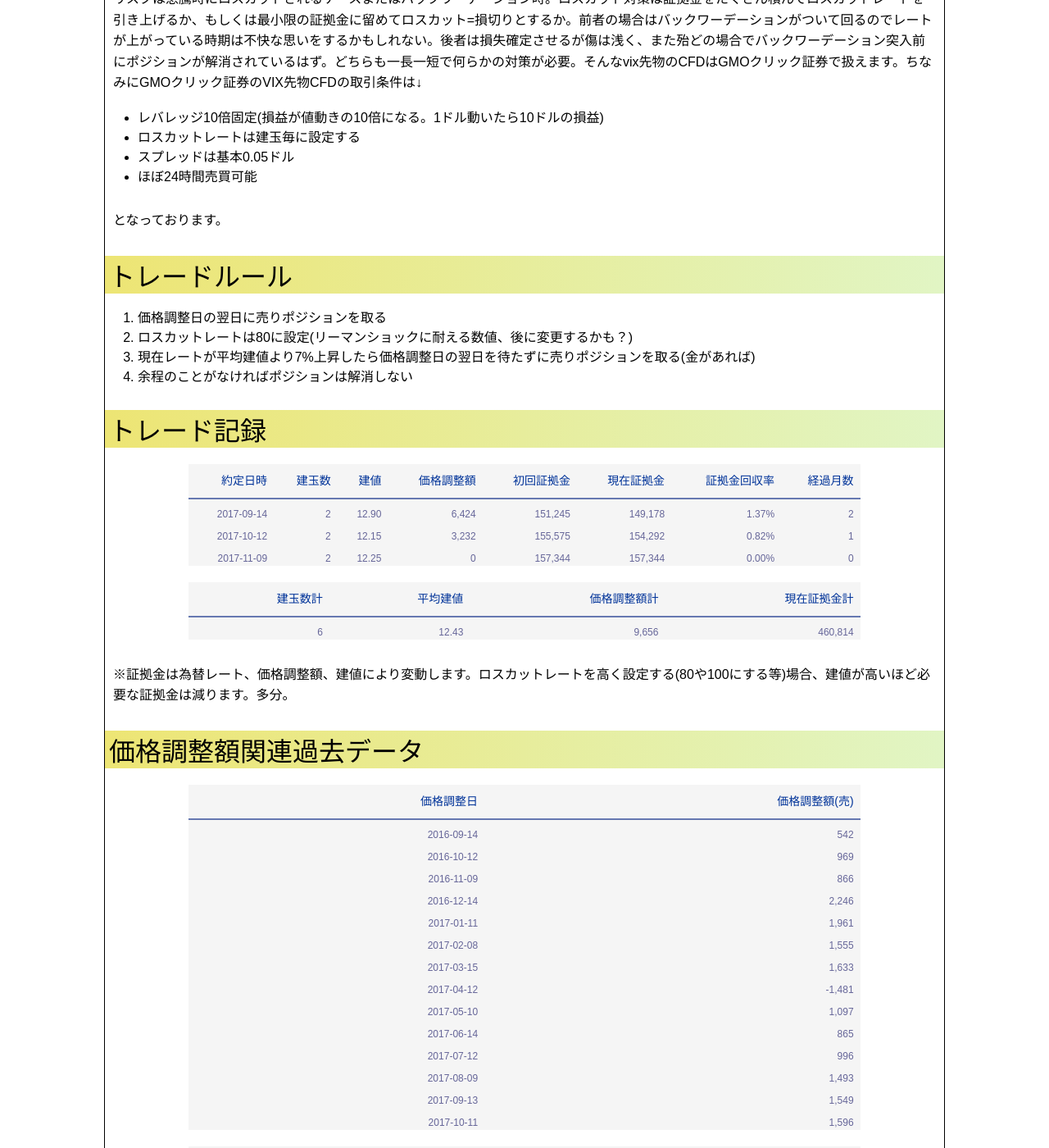
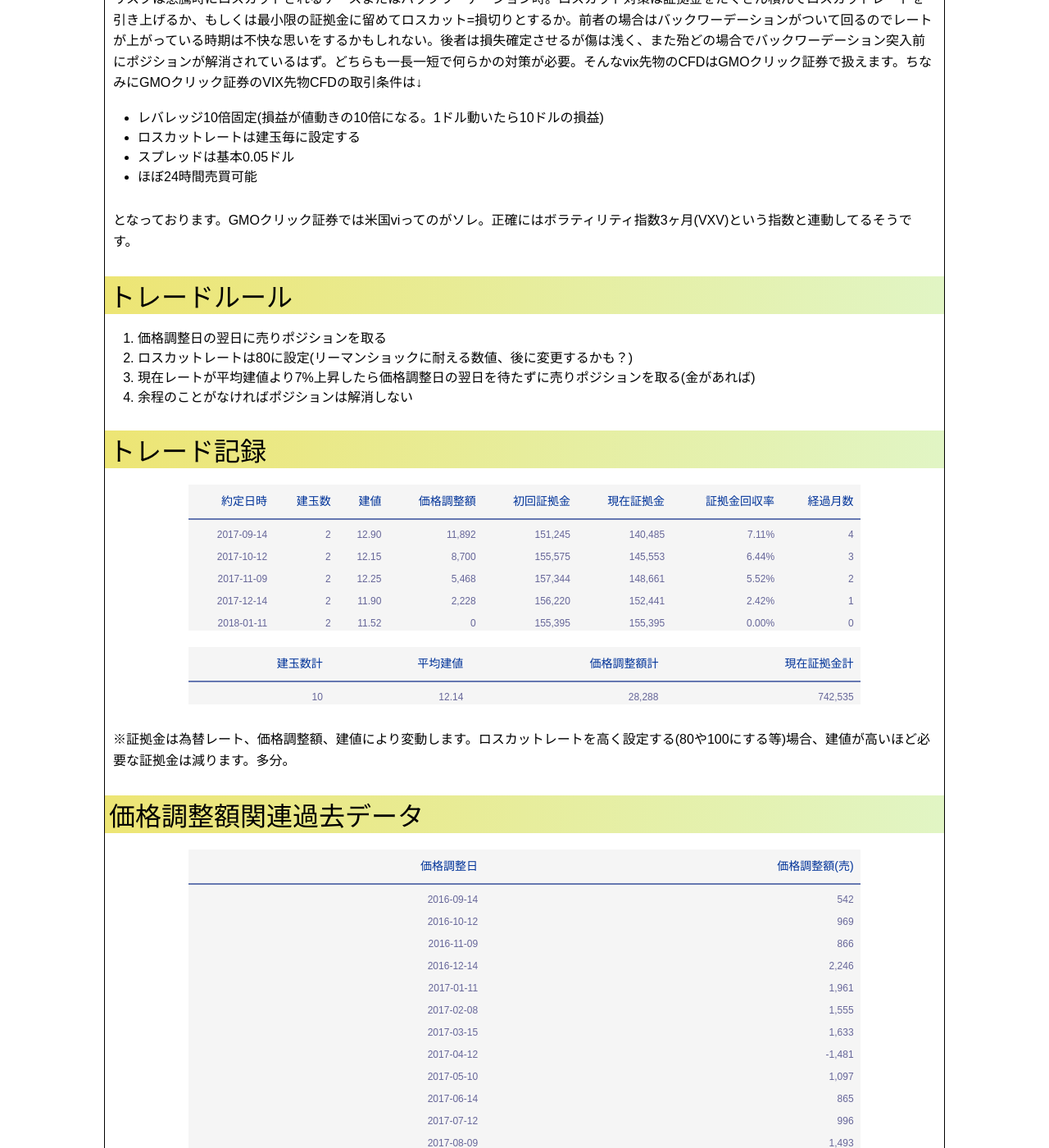
Before and after one commit to photoantenna/photoantenna.github.io, a Jekyll site: the page built from _posts/2017-01-26-vix.md, in a window 1280 px wide and 1400 px high, scrolled down 3454 px. Shown: the whole window at 82% size. Built offline with Jekyll 4.4.1, drawn with Linux system fonts in a browser that asks for light colours; some of the changed text lies outside the part shown.

Commit message:
vix更新

```diff
--- a/_posts/2017-01-26-vix.md
+++ b/_posts/2017-01-26-vix.md
@@ -8,7 +8,7 @@ tags: "投資"
 keywords: "VIX,米国vi,GMOクリック証券,CFD"
 table: true
 mokuji: true
-update: 2017-11-9
+update: 2018-1-11
 image:
   feature: money.jpg
 ---
@@ -61,7 +61,7 @@ VIX先物ではこのようなことが毎月繰り返される。コンタン
 - スプレッドは基本0.05ドル
 - ほぼ24時間売買可能
 
-となっております。
+となっております。GMOクリック証券では米国viってのがソレ。正確にはボラティリティ指数3ヶ月(VXV)という指数と連動してるそうです。
 
 ### トレードルール
 
@@ -74,13 +74,15 @@ VIX先物ではこのようなことが毎月繰り返される。コンタン
 
 |   約定日時 | 建玉数 |  建値 | 価格調整額 | 初回証拠金 | 現在証拠金 | 証拠金回収率 | 経過月数 |
 |-----------:|-------:|------:|-----------:|-----------:|-----------:|-------------:|---------:|
-| 2017-09-14 |      2 | 12.90 |      6,424 |    151,245 |    149,178 |        1.37% |        2 |
-| 2017-10-12 |      2 | 12.15 |      3,232 |    155,575 |    154,292 |        0.82% |        1 |
-| 2017-11-09 |      2 | 12.25 |          0 |    157,344 |    157,344 |        0.00% |        0 |
+| 2017-09-14 | 2      | 12.90 | 11,892     | 151,245    | 140,485    | 7.11%        | 4        |
+| 2017-10-12 | 2      | 12.15 | 8,700      | 155,575    | 145,553    | 6.44%        | 3        |
+| 2017-11-09 | 2      | 12.25 | 5,468      | 157,344    | 148,661    | 5.52%        | 2        |
+| 2017-12-14 | 2      | 11.90 | 2,228      | 156,220    | 152,441    | 2.42%        | 1        |
+| 2018-01-11 | 2      | 11.52 | 0          | 155,395    | 155,395    | 0.00%        | 0        |
 
 | 建玉数計 | 平均建値 | 価格調整額計 | 現在証拠金計 |
 |---------:|---------:|-------------:|-------------:|
-|        6 |    12.43 |        9,656 |      460,814 |
+| 10       | 12.14    | 28,288       | 742,535      |
 
 ※証拠金は為替レート、価格調整額、建値により変動します。ロスカットレートを高く設定する(80や100にする等)場合、建値が高いほど必要な証拠金は減ります。多分。
 
@@ -102,7 +104,9 @@ VIX先物ではこのようなことが毎月繰り返される。コンタン
 | 2017-08-09 |          1,493 |
 | 2017-09-13 |          1,549 |
 | 2017-10-11 |          1,596 |
+| 2017-12-13 |          1,620 |
+| 2018-01-10 | 1,114          |
 
 | 価格調整平均 | コンタンゴ回数 | バックワーデーション回数 | コンタンゴ率 |
 |-------------:|---------------:|-------------------------:|-------------:|
-|        1,135 |             13 |                        1 |          93% |
+|        1,164 |             15 |                        1 |          94% |
```
